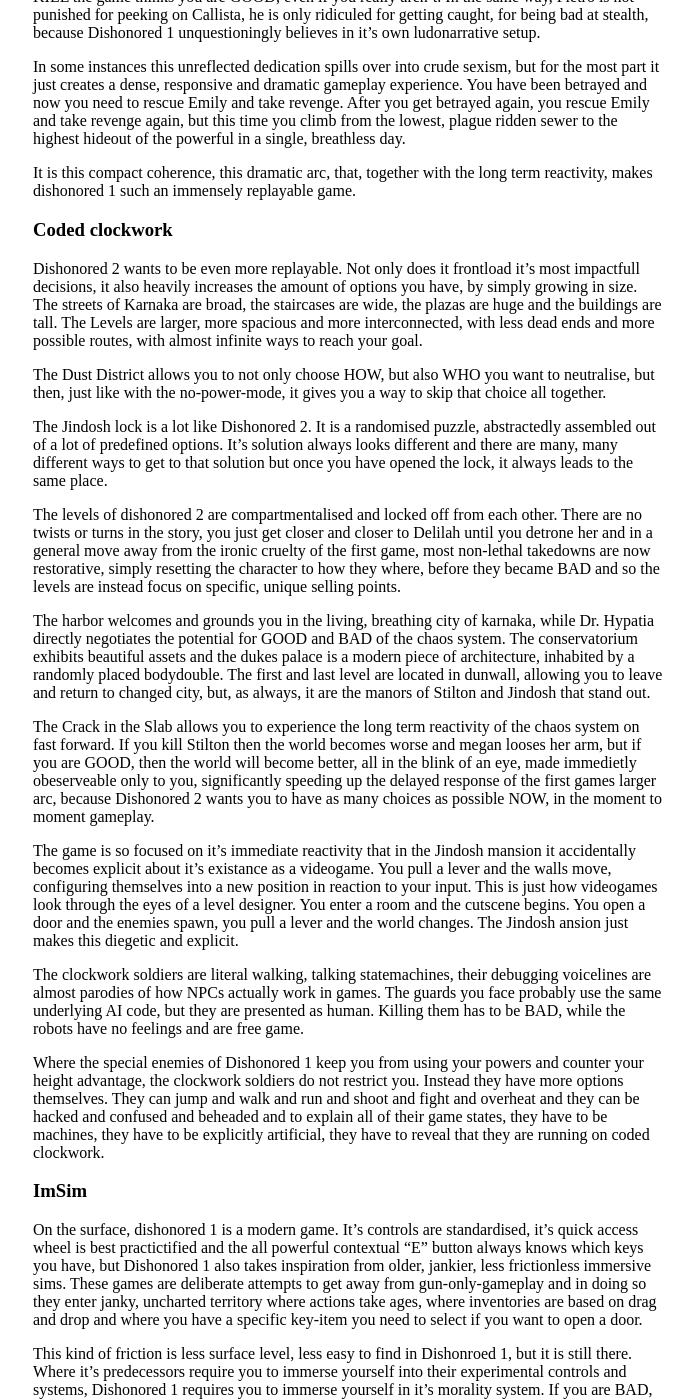
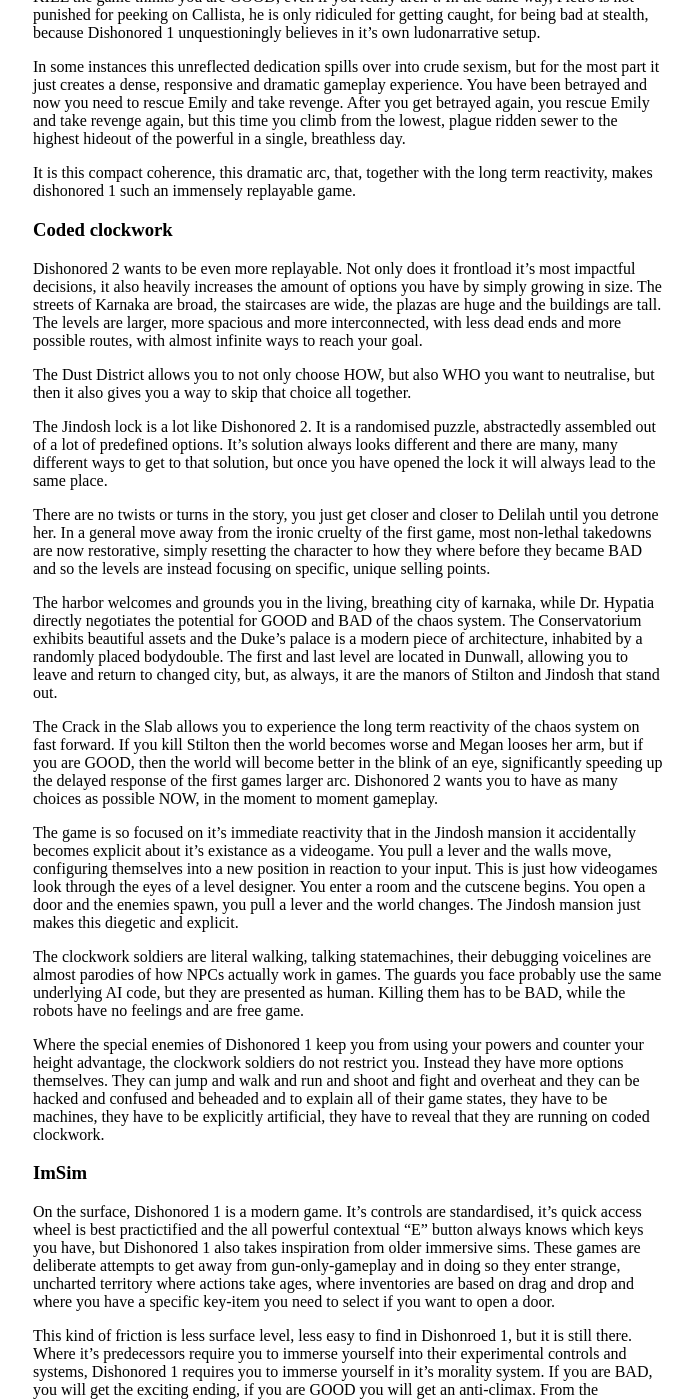
Before and after one commit to stuffedwombat/stuffedwombat.github.io, a Jekyll site: the page built from cost_of_choice_dishonored.md, in a window 1280 px wide and 1400 px high, scrolled down 2885 px. Shown: the whole window, without its empty margins (291-984 px from the left). Built offline with Jekyll 4.4.1, drawn with Linux system fonts in a browser that asks for light colours; our own code applies the rules of GitHub Pages for plain Markdown files; comment, search, counter and statistics services are not loaded.

Commit message:
Update cost_of_choice_dishonored.md

```diff
--- a/cost_of_choice_dishonored.md
+++ b/cost_of_choice_dishonored.md
@@ -85,27 +85,27 @@ It is this compact coherence, this dramatic arc, that, together with the long te
 
 <h3>Coded clockwork</h3>
 
-Dishonored 2 wants to be even more replayable. Not only does it frontload it's most impactfull decisions, it also heavily increases the amount of options you have, by simply growing in size. The streets of Karnaka are broad, the staircases are wide, the plazas are huge and the buildings are tall. The Levels are larger, more spacious and more interconnected, with less dead ends and more possible routes, with almost infinite ways to reach your goal.
+Dishonored 2 wants to be even more replayable. Not only does it frontload it's most impactful decisions, it also heavily increases the amount of options you have by simply growing in size. The streets of Karnaka are broad, the staircases are wide, the plazas are huge and the buildings are tall. The levels are larger, more spacious and more interconnected, with less dead ends and more possible routes, with almost infinite ways to reach your goal.
 
-The Dust District allows you to not only choose HOW, but also WHO you want to neutralise, but then, just like with the no-power-mode, it gives you a way to skip that choice all together.
+The Dust District allows you to not only choose HOW, but also WHO you want to neutralise, but then it also gives you a way to skip that choice all together.
 
-The Jindosh lock is a lot like Dishonored 2. It is a randomised puzzle, abstractedly assembled out of a lot of predefined options. It's solution always looks different and there are many, many different ways to get to that solution but once you have opened the lock, it always leads to the same place.
+The Jindosh lock is a lot like Dishonored 2. It is a randomised puzzle, abstractedly assembled out of a lot of predefined options. It's solution always looks different and there are many, many different ways to get to that solution, but once you have opened the lock it will always lead to the same place.
 
-The levels of dishonored 2 are compartmentalised and locked off from each other. There are no twists or turns in the story, you just get closer and closer to Delilah until you detrone her and in a general move away from the ironic cruelty of the first game, most non-lethal takedowns are now restorative, simply resetting the character to how they where, before they became BAD and so the levels are instead focus on specific, unique selling points.
+There are no twists or turns in the story, you just get closer and closer to Delilah until you detrone her. In a general move away from the ironic cruelty of the first game, most non-lethal takedowns are now restorative, simply resetting the character to how they where before they became BAD and so the levels are instead focusing on specific, unique selling points.
 
-The harbor welcomes and grounds you in the living, breathing city of karnaka, while Dr. Hypatia directly negotiates the potential for GOOD and BAD of the chaos system. The conservatorium exhibits beautiful assets and the dukes palace is a modern piece of architecture, inhabited by a randomly placed bodydouble. The first and last level are located in dunwall, allowing you to leave and return to changed city, but, as always, it are the manors of Stilton and Jindosh that stand out.
+The harbor welcomes and grounds you in the living, breathing city of karnaka, while Dr. Hypatia directly negotiates the potential for GOOD and BAD of the chaos system. The Conservatorium exhibits beautiful assets and the Duke's palace is a modern piece of architecture, inhabited by a randomly placed bodydouble. The first and last level are located in Dunwall, allowing you to leave and return to changed city, but, as always, it are the manors of Stilton and Jindosh that stand out.
 
-The Crack in the Slab allows you to experience the long term reactivity of the chaos system on fast forward. If you kill Stilton then the world becomes worse and megan looses her arm, but if you are GOOD, then the world will become better, all in the blink of an eye, made immedietly obeserveable only to you, significantly speeding up the delayed response of the first games larger arc, because Dishonored 2 wants you to have as many choices as possible NOW, in the moment to moment gameplay.
+The Crack in the Slab allows you to experience the long term reactivity of the chaos system on fast forward. If you kill Stilton then the world becomes worse and Megan looses her arm, but if you are GOOD, then the world will become better in the blink of an eye, significantly speeding up the delayed response of the first games larger arc. Dishonored 2 wants you to have as many choices as possible NOW, in the moment to moment gameplay.
 
-The game is so focused on it’s immediate reactivity that in the Jindosh mansion it accidentally becomes explicit about it’s existance as a videogame. You pull a lever and the walls move, configuring themselves into a new position in reaction to your input. This is just how videogames look through the eyes of a level designer. You enter a room and the cutscene begins. You open a door and the enemies spawn, you pull a lever and the world changes. The Jindosh ansion just makes this diegetic and explicit.
+The game is so focused on it’s immediate reactivity that in the Jindosh mansion it accidentally becomes explicit about it’s existance as a videogame. You pull a lever and the walls move, configuring themselves into a new position in reaction to your input. This is just how videogames look through the eyes of a level designer. You enter a room and the cutscene begins. You open a door and the enemies spawn, you pull a lever and the world changes. The Jindosh mansion just makes this diegetic and explicit.
 
 The clockwork soldiers are literal walking, talking statemachines, their debugging voicelines are almost parodies of how NPCs actually work in games. The guards you face probably use the same underlying AI code, but they are presented as human. Killing them has to be BAD, while the robots have no feelings and are free game.
 
 Where the special enemies of Dishonored 1 keep you from using your powers and counter your height advantage, the clockwork soldiers do not restrict you. Instead they have more options themselves. They can jump and walk and run and shoot and fight and overheat and they can be hacked and confused and beheaded and to explain all of their game states, they have to be machines, they have to be explicitly artificial, they have to reveal that they are running on coded clockwork.
 
 <h3>ImSim</h3>
-On the surface, dishonored 1 is a modern game. It’s controls are standardised, it’s quick access wheel is best practictified and the all powerful contextual "E" button always knows which keys you have, but Dishonored 1 also takes inspiration from older, jankier, less frictionless immersive sims.
-These games are deliberate attempts to get away from gun-only-gameplay and in doing so they enter janky, uncharted territory where actions take ages, where inventories are based on drag and drop and where you have a specific key-item you need to select if you want to open a door.
+On the surface, Dishonored 1 is a modern game. It’s controls are standardised, it’s quick access wheel is best practictified and the all powerful contextual "E" button always knows which keys you have, but Dishonored 1 also takes inspiration from older immersive sims.
+These games are deliberate attempts to get away from gun-only-gameplay and in doing so they enter strange, uncharted territory where actions take ages, where inventories are based on drag and drop and where you have a specific key-item you need to select if you want to open a door.
 
 This kind of friction is less surface level, less easy to find in Dishonroed 1, but it is still there. Where it's predecessors require you to immerse yourself into their experimental controls and systems, Dishonored 1 requires you to immerse yourself in it's morality system.
 If you are BAD, you will get the exciting ending, if you are GOOD you will get an anti-climax. From the perspective of Dishonored’s own internal logic, this makes sense, from a modern videogame perspective, this is strange and weird, and it is exactly this unwillingness to try to always please every player, that defines dishonored 1.
```
